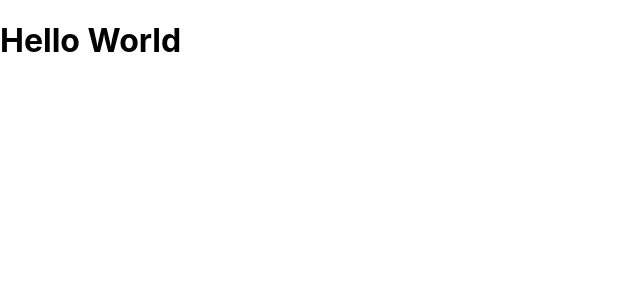
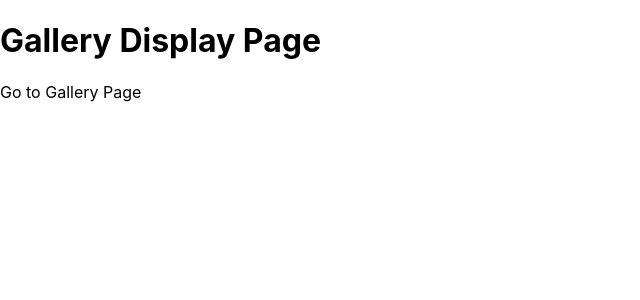
Before and after one commit to mattgoo/nextjs, a Next.js app: page /gallery in a window 1280 px wide. Shown: the top 300 px of the page, without its empty margins (0-640 px from the left). Built offline with nearby package versions, Linux system fonts and the light colour scheme.

Commit message:
added a third page

```diff
--- a/pages/gallery/index.js
+++ b/pages/gallery/index.js
@@ -1,5 +1,12 @@
+import Link from 'next/link'
+
 export default function Home() {
     return (
-        <h1>Hello World</h1>
+        <div className="container">
+            <h1>Gallery Display Page</h1>
+            <Link href="/gallery/display">
+                <a>Go to Gallery Page</a>
+            </Link>
+        </div>
     )
 }
```
Also changed, not shown: pages/gallery/display.js (added, +7 -0 lines).
